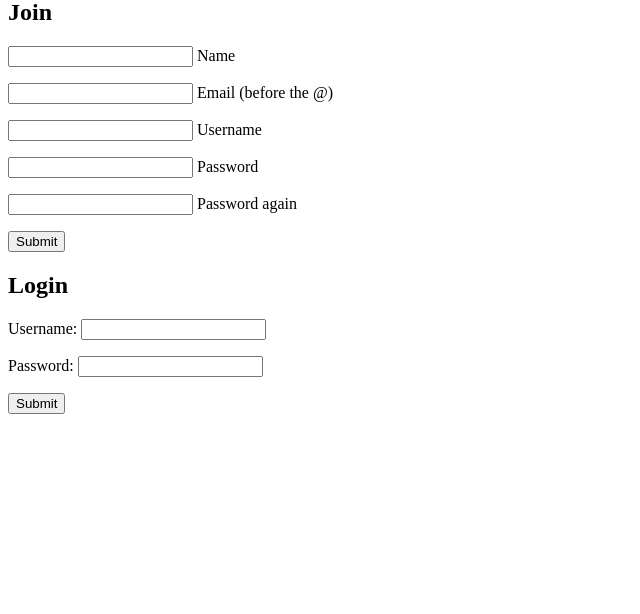
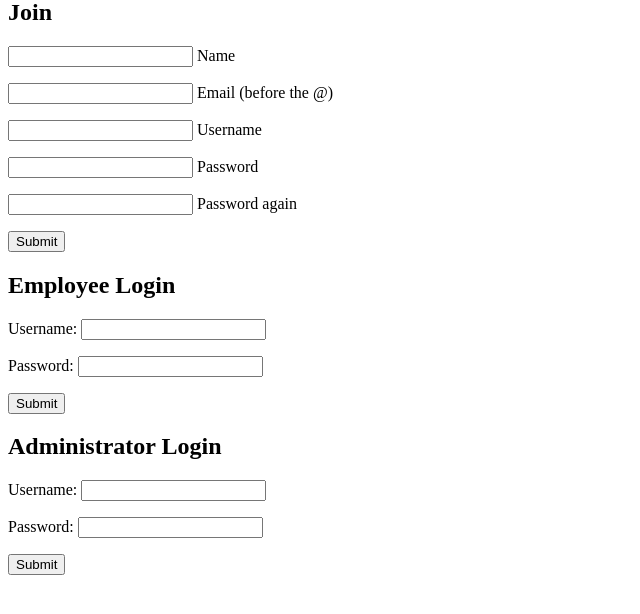
Before and after one commit to mharrigan26/FindASubstitute, a Flask app: page / in a window 1280 px wide. Shown: the part 171-785 px from the top of the page, without its empty margins (0-640 px from the left). Run offline with Flask 2, Linux system fonts and the light colour scheme.

Commit message:
admin login created

```diff
--- a/app.py
+++ b/app.py
@@ -55,8 +55,8 @@ def join():
         flash('form submission error '+str(err))
         return redirect( url_for('index') )
 
-@app.route('/login/', methods=["POST"])
-def login():
+@app.route('/loginE/', methods=["POST"])
+def loginE():
     try:
         username = request.form['username']
         passwd = request.form['password']
@@ -64,6 +64,39 @@ def login():
         curs = dbi.dict_cursor(conn)
         curs.execute('''SELECT username,password
                       FROM employee1
+                      WHERE username = %s''',
+                     [username])
+        row = curs.fetchone()
+        if row is None:
+            # Same response as wrong password,
+            # so no information about what went wrong
+            flash('login incorrect. Try again or join')
+            return redirect( url_for('index'))
+        hashed = row['password']
+        hashed2 = bcrypt.hashpw(passwd.encode('utf-8'),hashed.encode('utf-8'))
+        hashed2_str = hashed2.decode('utf-8')
+        if hashed2_str == hashed:
+            flash('successfully logged in as '+username)
+            session['username'] = username
+            session['logged_in'] = True
+            session['visits'] = 1
+            return redirect( url_for('user', username=username) )
+        else:
+            flash('login incorrect. Try again or join')
+            return redirect( url_for('index'))
+    except Exception as err:
+        flash('form submission error '+str(err))
+        return redirect( url_for('index') )
+
+@app.route('/loginA/', methods=["POST"])
+def loginA():
+    try:
+        username = request.form['username']
+        passwd = request.form['password']
+        conn = dbi.connect()
+        curs = dbi.dict_cursor(conn)
+        curs.execute('''SELECT username,password
+                      FROM admin
                       WHERE username = %s''',
                      [username])
         row = curs.fetchone()
--- a/templates/main.html
+++ b/templates/main.html
@@ -25,8 +25,15 @@
     <p><button type="submit">Submit</button></p>
 </form>
 
-<form id="loginform" action="{{url_for('login')}}" method="post">
-    <h2>Login</h2>
+<form id="loginformE" action="{{url_for('loginE')}}" method="post">
+    <h2>Employee Login</h2>
+    <p><label>Username: <input type="text" name="username" required pattern="^\w+$"></label></p>
+    <p><label>Password: <input type="password" name="password" required></label></p>
+    <p><button type="submit">Submit</button></p>
+</form>
+
+<form id="loginformA" action="{{url_for('loginA')}}" method="post">
+    <h2>Administrator Login</h2>
     <p><label>Username: <input type="text" name="username" required pattern="^\w+$"></label></p>
     <p><label>Password: <input type="password" name="password" required></label></p>
     <p><button type="submit">Submit</button></p>
```
